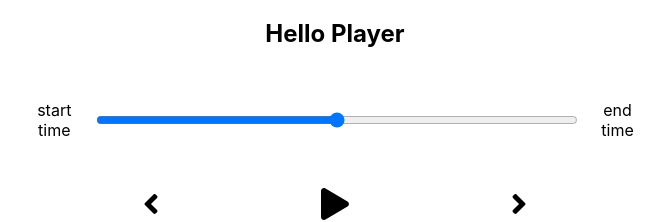
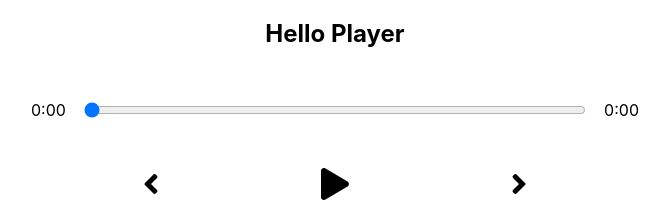
Before and after one commit to your-website/wave-music, a React (Create React App) app: page / in a window 1280 px wide. Shown: the part 481-703 px from the top of the page, without its empty margins (305-975 px from the left). Built offline with nearby package versions, Linux system fonts and the light colour scheme.

Commit message:
input range for songs

```diff
--- a/src/App.js
+++ b/src/App.js
@@ -8,7 +8,7 @@
 function App() {
   const [songs, setSongs] = useState(data());
   const [isPlaying, setIsPlaying] = useState(false);
-  const [currentSong, setCirrentSong] = useState(
+  const [currentSong, setCurrentSong] = useState(
     songs.find((el) => el.active === true)
   );
 
--- a/src/components/Player/Player.js
+++ b/src/components/Player/Player.js
@@ -1,4 +1,4 @@
-import React, { useRef } from "react";
+import React, { useState, useRef } from "react";
 
 import { FontAwesomeIcon } from "@fortawesome/react-fontawesome";
 import {
@@ -18,6 +18,23 @@
 const Player = ({ currentSong: { audio }, isPlaying, setIsPlaying }) => {
   const audioRef = useRef(null);
 
+  const [songInfo, setSongInfo] = useState({
+    currentTime: 0,
+    duration: 0,
+  });
+
+  const timeUpdateHandler = (e) => {
+    const current = e.target.currentTime;
+    const duration = e.target.duration;
+    setSongInfo({ ...songInfo, currentTime: current, duration });
+  };
+
+  const getTime = (time) => {
+    return (
+      Math.floor(time / 60) + ":" + ("0" + Math.floor(time % 60)).slice(-2)
+    );
+  };
+
   const playSongHandler = () => {
     if (isPlaying) {
       audioRef.current.pause();
@@ -28,20 +45,37 @@
     }
   };
 
+  const dragHandler = (e) => {
+    const currentTime = e.target.value;
+    audioRef.current.currentTime = currentTime;
+    setSongInfo({ ...songInfo, currentTime });
+  };
+
   return (
     <PlayerContainer>
       <h1>Hello Player</h1>
       <TimeControl>
-        <Paragraph>start time</Paragraph>
-        <PlayerInput id="time" type="range" />
-        <Paragraph>end time</Paragraph>
+        <Paragraph>{getTime(songInfo.currentTime)}</Paragraph>
+        <PlayerInput
+          min={0}
+          max={songInfo.duration}
+          value={songInfo.currentTime}
+          onChange={dragHandler}
+          type="range"
+        />
+        <Paragraph>{getTime(songInfo.duration)}</Paragraph>
       </TimeControl>
       <PlayControl>
         <FontAwesomeIcon size="2x" icon={faAngleLeft} />
         <FontAwesomeIcon onClick={playSongHandler} size="2x" icon={faPlay} />
         <FontAwesomeIcon size="2x" icon={faAngleRight} />
       </PlayControl>
-      <audio ref={audioRef} src={audio}></audio>
+      <audio
+        onTimeUpdate={timeUpdateHandler}
+        onLoadedMetadata={timeUpdateHandler}
+        ref={audioRef}
+        src={audio}
+      ></audio>
     </PlayerContainer>
   );
 };
--- a/src/components/Player/style/index.js
+++ b/src/components/Player/style/index.js
@@ -15,7 +15,7 @@
 
 const PlayerInput = styled.input`
   width: 100%;
-  padding: 1rem 2rem;
+  padding: 1rem 0;
 `;
 
 const Paragraph = styled.p`
```
Also changed, not shown: 1 other file (tests, documents, lock files or other folders).
